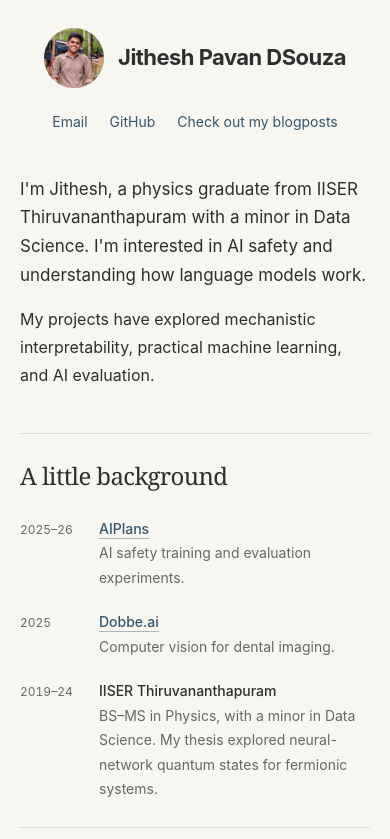
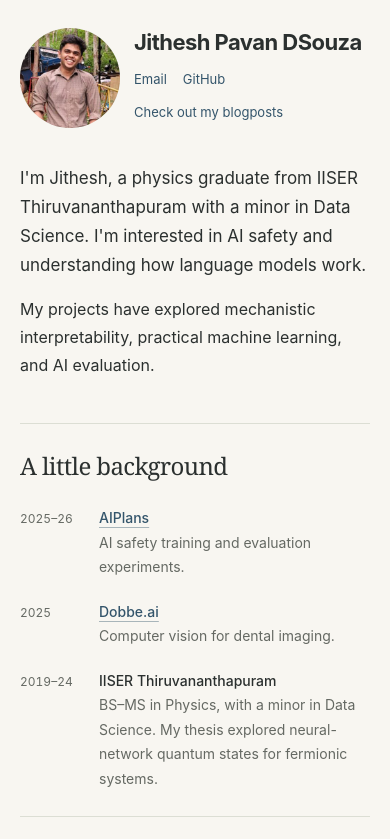
Before and after one commit to JitheshPavan/JitheshPavan.github.io, a plain HTML site: page index.html in a window 390 px wide. Shown: the top 839 px of the page. Drawn offline with Linux system fonts and the light colour scheme.

Commit message:
Enlarge portrait alongside name and contact links

```diff
--- a/index.html
+++ b/index.html
@@ -12,11 +12,13 @@
       /* Keep the portrait compact even when an older stylesheet is cached. */
       .identity { display: flex; align-items: center; justify-content: center; gap: 20px; }
       .identity h1 { text-align: left; min-width: 0; }
+      .identity-details { min-width: 0; }
+      .identity nav { justify-content: flex-start; gap: 6px 24px; margin-top: 14px; }
       .portrait {
         position: relative;
         flex-shrink: 0;
-        width: 72px;
-        height: 72px;
+        width: 112px;
+        height: 112px;
         margin: 0;
         overflow: hidden;
         border-radius: 50%;
@@ -33,7 +35,8 @@
       @media (max-width: 480px) {
         .identity { gap: 14px; }
         .identity h1 { font-size: clamp(22px, 5.6vw, 27px); }
-        .portrait { width: 60px; height: 60px; }
+        .identity nav { gap: 2px 16px; margin-top: 8px; font-size: 13px; }
+        .portrait { width: 100px; height: 100px; }
       }
     </style>
   </head>
@@ -44,13 +47,15 @@
           <div class="portrait">
             <img src="assets/jithesh.jpeg" alt="Jithesh smiling outdoors" width="576" height="1280" decoding="async">
           </div>
-          <h1>Jithesh Pavan DSouza</h1>
+          <div class="identity-details">
+            <h1>Jithesh Pavan DSouza</h1>
+            <nav aria-label="Contact and profiles">
+              <a href="mailto:jithesh1602@gmail.com">Email</a>
+              <a href="https://github.com/JitheshPavan">GitHub</a>
+              <a href="https://medium.com/@jitheshdsouza19">Check out my blogposts</a>
+            </nav>
+          </div>
         </div>
-        <nav aria-label="Contact and profiles">
-          <a href="mailto:jithesh1602@gmail.com">Email</a>
-          <a href="https://github.com/JitheshPavan">GitHub</a>
-          <a href="https://medium.com/@jitheshdsouza19">Check out my blogposts</a>
-        </nav>
         <div class="introduction">
           <p class="intro">I'm Jithesh, a physics graduate from IISER Thiruvananthapuram with a minor in Data Science. I'm interested in AI safety and understanding how language models work.</p>
           <p>My projects have explored mechanistic interpretability, practical machine learning, and AI evaluation.</p>
```
